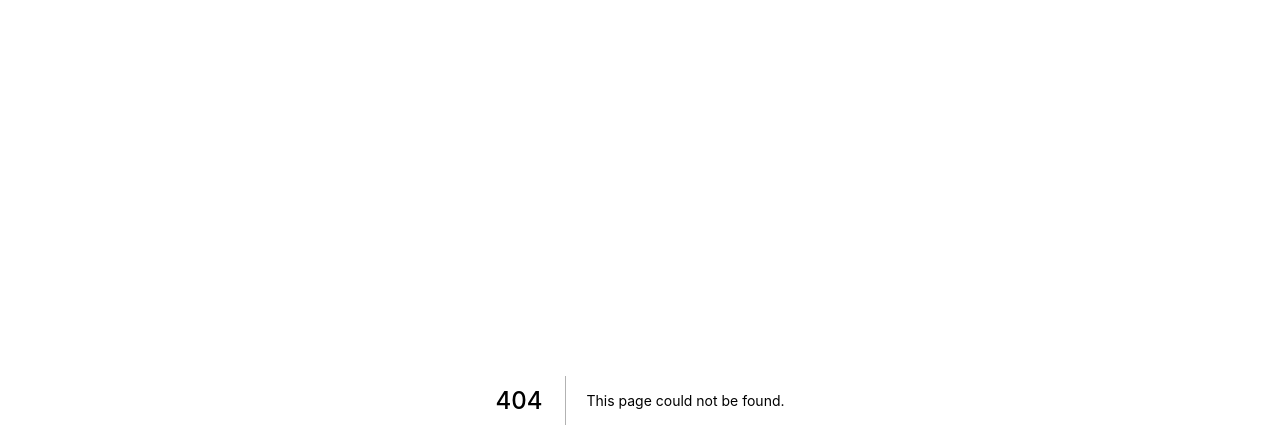
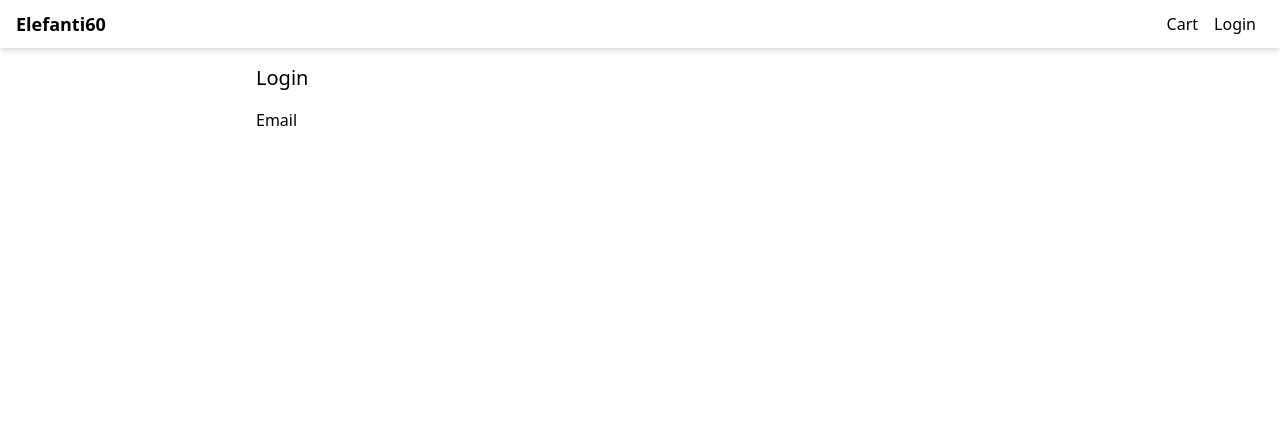
Before and after one commit to drensokoli/elefanti60_front, a Next.js app in the folder elefanti60_front/: page /login in a window 1280 px wide. Before the commit this address had no page. Shown: the top 448 px of the page. Built offline with nearby package versions, Linux system fonts and the light colour scheme.

Commit message:
Update fetch request

```diff
--- a/elefanti60_front/package.json
+++ b/elefanti60_front/package.json
@@ -2,11 +2,14 @@
   "name": "elefanti60_front",
   "version": "0.1.0",
   "private": true,
+  "NODE_TLS_REJECT_UNAUTHORIZED":"0",
+
   "scripts": {
     "dev": "next dev",
     "build": "next build",
     "start": "next start",
     "lint": "next lint"
+
   },
   "dependencies": {
     "next": "^12.3.1",
--- /dev/null
+++ b/elefanti60_front/pages/login.js
@@ -0,0 +1,17 @@
+import React from 'react'
+import Layout from '../components/Layout';
+
+export default function LoginScreen() {
+  return (
+    <Layout title = "Login">
+        <form className='mx-auto max-w-screen-md'>
+        <h1 className='mb-4 text-xl'>Login</h1>
+        <div className='mb-4'>
+            <label htmlFor='email'>Email</label>
+            <input  type="email" className='w-full' id='email' autofocus>
+            </input>
+        </div>
+        </form>
+    </Layout>
+  )
+}
--- a/elefanti60_front/pages/posts.js
+++ b/elefanti60_front/pages/posts.js
@@ -5,22 +5,22 @@
 
 export const getServerSideProps = async () => {
 
-  const postsRes = await fetch("https://jsonplaceholder.typicode.com/posts");
-  const postsData = await postsRes.json();
-  console.log(postsData);
+  const productsRes = await fetch('https:/localhost:7277/api/products/');
+  const productsData = await productsRes.json();
+  console.log(productsData);
 
   return{
     props: {
-     postsData,
+     productsData,
     },
   };
 }
 
-export default function Posts({ postsData }) {
+export default function Posts({ productsData }) {
 
-  const allPosts = postsData.map((p) => (<div key = {p.id}><SinglePost
+  const allProducts = productsData.map((p) => (<div key = {p.id}><SinglePost
     title = {p.title}
-    desc = {p.body}
+    desc = {p.decsription}
     id = {p.id}/>
     </div>));
 
@@ -33,7 +33,7 @@
       </Head>
 
       <main className={styles.main}>
-        {allPosts}
+        {allProducts}
       </main>
 
     </div>
```
